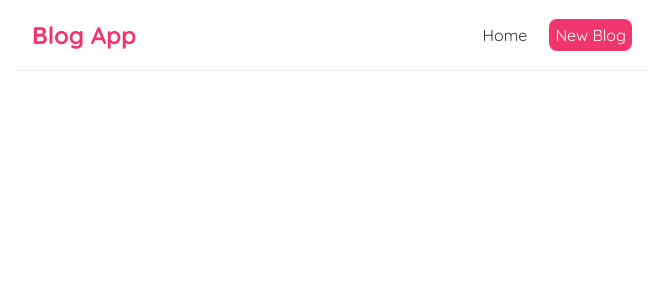
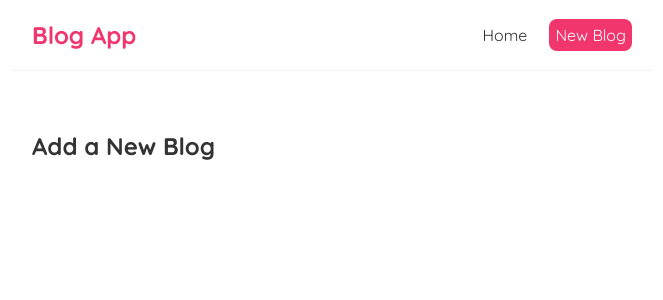
Before and after one commit to edcabiltes/blog-app, a React (Create React App) app: page /create in a window 1280 px wide. Shown: the top 300 px of the page, without its empty margins (308-971 px from the left). Built offline with nearby package versions, Linux system fonts and the light colour scheme.

Commit message:
Added new route

```diff
--- a/src/App.js
+++ b/src/App.js
@@ -1,6 +1,7 @@
 import Navbar from './Navbar';
 import Home from './Home';
 import { BrowserRouter, Route, Routes } from 'react-router-dom';
+import Create from './Create';
 
 function App() {
   return (
@@ -10,6 +11,7 @@ function App() {
         <div className="content">
           <Routes>
             <Route path="/" element={<Home />} />
+            <Route path='/create' element={<Create />} />
           </Routes>
         </div>
       </div>
--- /dev/null
+++ b/src/Create.js
@@ -0,0 +1,9 @@
+const Create = () => {
+  return (
+    <div className="create">
+        <h2>Add a New Blog</h2>
+    </div>
+  )
+}
+
+export default Create
```
